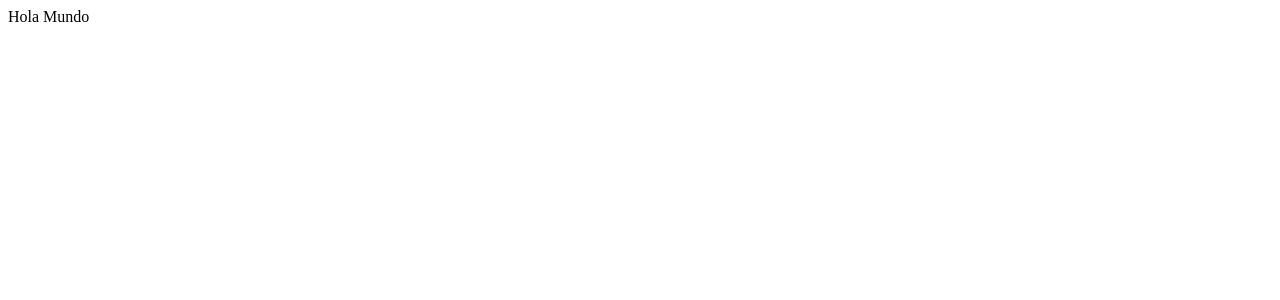
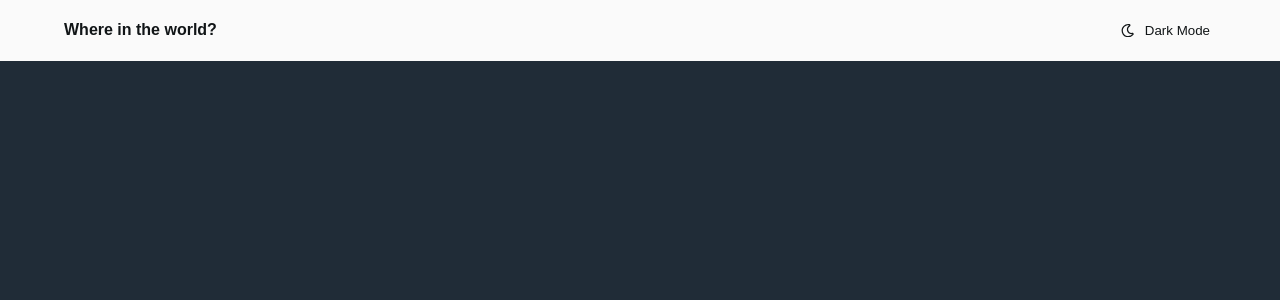
Before and after one commit to Roberto-1998/react-api-contries, a React app: page / in a window 1280 px wide. Shown: the top 300 px of the page. Built offline with nearby package versions, Linux system fonts and the light colour scheme.

Commit message:
[add] Navbar with theme ready

```diff
--- a/src/App.js
+++ b/src/App.js
@@ -1,7 +1,17 @@
 import React from 'react';
 
+import Navbar from './components/Navbar';
+import ThemeProvider from './context/ThemeContext';
+
+import { GlobalStyle } from './styles/global';
+
 const App = () => {
-  return <div>Hola Mundo</div>;
+  return (
+    <ThemeProvider>
+      <GlobalStyle />
+      <Navbar />
+    </ThemeProvider>
+  );
 };
 
 export default App;
--- /dev/null
+++ b/src/components/Navbar.js
@@ -0,0 +1,24 @@
+import React from 'react';
+import { Nav, Button } from './styles';
+import { FaMoon, FaRegMoon } from 'react-icons/fa';
+import { useTheme } from '../context/ThemeContext';
+
+const Navbar = () => {
+  const { handleTheme, isDarkMode } = useTheme();
+  console.log(
+    '🚀 ~ file: Navbar.js ~ line 8 ~ Navbar ~ isDarkMode',
+    isDarkMode,
+  );
+
+  return (
+    <Nav isDarkMode={isDarkMode}>
+      <h4>Where in the world?</h4>
+      <Button onClick={handleTheme}>
+        {' '}
+        {isDarkMode ? <FaMoon /> : <FaRegMoon />} Dark Mode
+      </Button>
+    </Nav>
+  );
+};
+
+export default Navbar;
--- /dev/null
+++ b/src/components/styles.js
@@ -0,0 +1,30 @@
+import styled from 'styled-components';
+
+import {
+  dark_blue,
+  very_light_gray,
+  white,
+  very_dark_blue_text,
+} from '../constants/colors';
+
+export const Nav = styled.nav`
+  display: flex;
+  justify-content: space-between;
+  align-items: center;
+  padding: 0 5%;
+  background-color: ${(props) =>
+    props.isDarkMode ? dark_blue : very_light_gray};
+
+  h4,
+  button {
+    color: ${(props) => (props.isDarkMode ? white : very_dark_blue_text)};
+  }
+`;
+
+export const Button = styled.button`
+  display: flex;
+  align-items: center;
+  gap: 10px;
+  cursor: pointer;
+  font-weight: 300;
+`;
--- /dev/null
+++ b/src/constants/colors.js
@@ -0,0 +1,8 @@
+module.exports = {
+  dark_blue: 'hsl(209, 23%, 22%)',
+  very_dark_blue_background: 'hsl(207, 26%, 17%)',
+  very_dark_blue_text: ' hsl(200, 15%, 8%)',
+  dark_gray_input: 'hsl(0, 0%, 52%)',
+  very_light_gray: 'hsl(0, 0%, 98%)',
+  white: 'hsl(0, 0%, 100%)',
+};
--- /dev/null
+++ b/src/context/ThemeContext.js
@@ -0,0 +1,28 @@
+import React, { createContext, useContext, useState } from 'react';
+
+const ThemeContext = createContext({});
+
+const ThemeProvider = ({ children }) => {
+  const [isDarkMode, setDarkMode] = useState(false);
+
+  const handleTheme = () => {
+    setDarkMode(!isDarkMode);
+  };
+
+  return (
+    <ThemeContext.Provider value={{ handleTheme, isDarkMode }}>
+      {children}
+    </ThemeContext.Provider>
+  );
+};
+
+export const useTheme = () => {
+  const { handleTheme, isDarkMode } = useContext(ThemeContext);
+
+  return {
+    handleTheme,
+    isDarkMode,
+  };
+};
+
+export default ThemeProvider;
--- /dev/null
+++ b/src/styles/global.js
@@ -0,0 +1,26 @@
+import { createGlobalStyle } from 'styled-components';
+import { very_dark_blue_background, white } from '../constants/colors';
+
+export const GlobalStyle = createGlobalStyle`
+
+@import url('https://fonts.googleapis.com/css2?family=Nunito+Sans:wght@300;600;800&display=swap');
+
+body{
+    padding:0;
+    margin:0;
+    box-sizing:border-box;
+    background-color:${very_dark_blue_background} ;
+    font-family: 'Nunito Sans', sans-serif; font-size:16px ;}
+
+
+    h1, h4, p, button, ul, li{
+    color:${white};
+}
+
+
+button{
+    background-color:transparent ;
+    border:none ;
+}
+
+`;
--- a/webpack.config.js
+++ b/webpack.config.js
@@ -1,15 +1,14 @@
-const HtmlWebpackPlugin = require("html-webpack-plugin");
-const HtlmWebpackPlugin = require("html-webpack-plugin");
+const HtmlWebpackPlugin = require('html-webpack-plugin');
 
 module.exports = {
   output: {
-    filename: "app.bundle.js",
-    publicPath: "/",
+    filename: 'app.bundle.js',
+    publicPath: '/',
   },
 
   plugins: [
     new HtmlWebpackPlugin({
-      template: "src/index.html",
+      template: 'src/index.html',
     }),
   ],
 
@@ -19,9 +18,9 @@ module.exports = {
         test: /\.js$/,
         exclude: /node_modules/,
         use: {
-          loader: "babel-loader",
+          loader: 'babel-loader',
           options: {
-            presets: ["@babel/preset-env", "@babel/preset-react"],
+            presets: ['@babel/preset-env', '@babel/preset-react'],
           },
         },
       },
```
Also changed, not shown: package.json (+9 -4 lines), .eslintrc.json, 1 other file (tests, documents, lock files or other folders).
